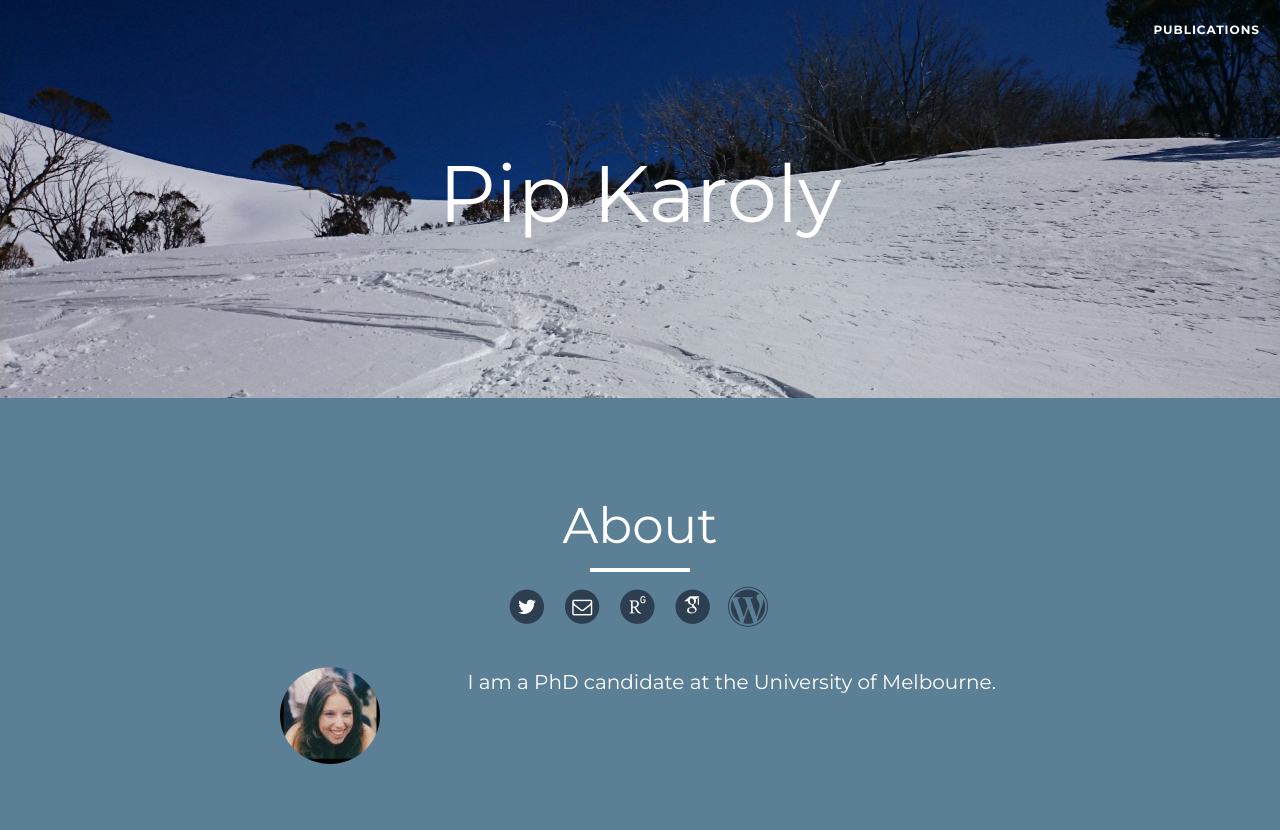
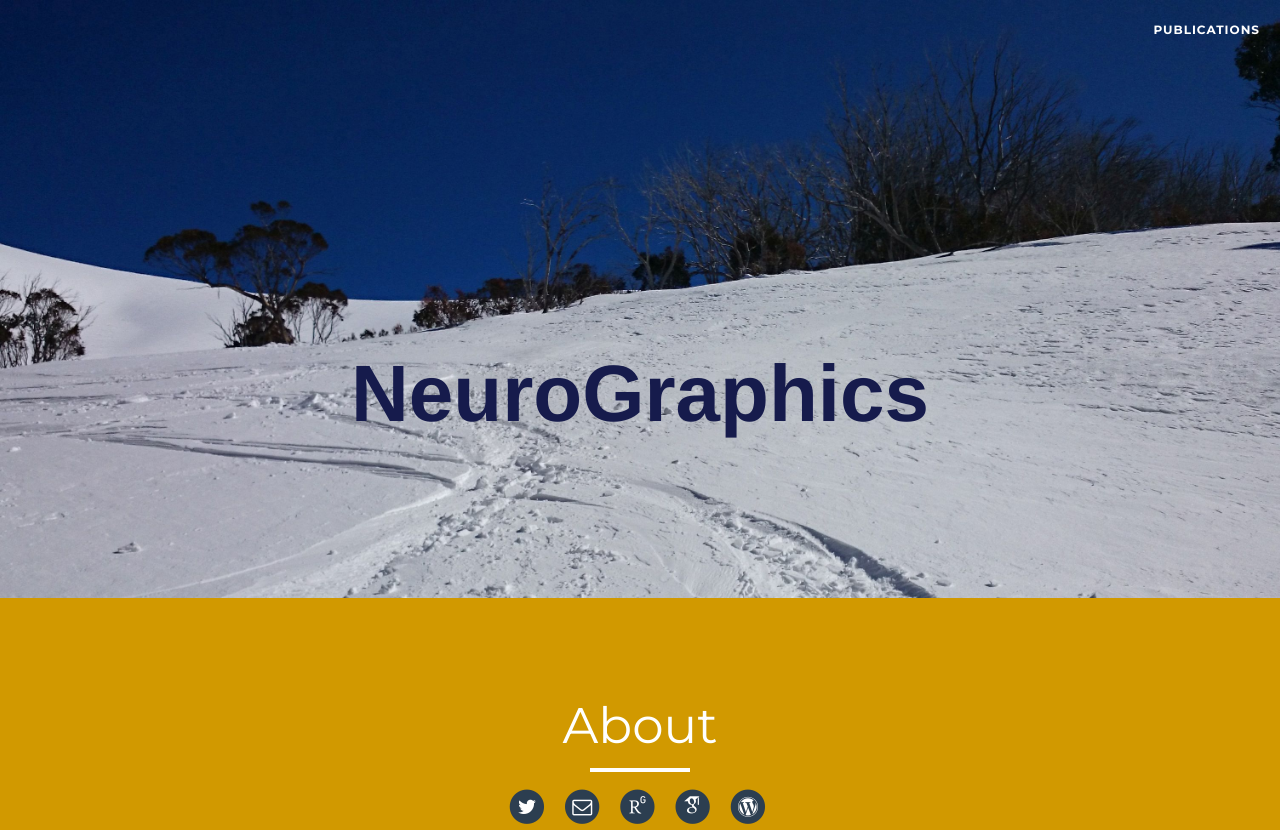
Before and after one commit to pkaroly/NeuroGraphics, a plain HTML site: page index.html in a window 1280 px wide. Shown: the top 830 px of the page. Drawn offline with Linux system fonts and the light colour scheme; files whose address does not match are found by name.

Commit message:
update about me

```diff
--- a/css/clean-blog.css
+++ b/css/clean-blog.css
@@ -16,15 +16,18 @@ p {
 p a {
   text-decoration: underline;
 }
-h1,
+h1 {
+    font-family: Ubuntu,"Helvetica Neue",Helvetica,Arial,sans-serif;
+    font-weight: 600;
+}
 h2,
 h3,
 h4,
 h5,
 h6 {
-    /*text-transform: uppercase;*/
+    /*text-transform: uppercase; Montserrat*/
     font-family: Montserrat,"Helvetica Neue",Helvetica,Arial,sans-serif;
-    font-weight: 400;
+    font-weight: 300;
 }
 a {
   color: #404040;
@@ -62,8 +65,9 @@ hr.small {
 .intro-header .site-heading,
 .intro-header .post-heading,
 .intro-header .page-heading {
+  margin-top: 200px;
   padding: 100px 0 50px;
-  color: white;
+  color:  #161B4C;
 }
 @media only screen and (min-width: 768px) {
   .intro-header .site-heading,
@@ -180,8 +184,7 @@ section h2 {
 
 section.success {
     color: #fff;
-    /*background: #18bc9c;*/
-    background: #5B7F95;
+    background: #D19900;
 }
 
 section.success a,
--- a/index.html
+++ b/index.html
@@ -22,7 +22,7 @@
     <link href="css/nav2.css" rel="stylesheet">
 
     <!-- Custom Fonts -->
-        <link href="font-awesome/css/font-awesome.min.css" rel="stylesheet">
+    <link href="font-awesome/css/font-awesome.min.css" rel="stylesheet">
 <!--     <link rel="stylesheet" href="https://maxcdn.bootstrapcdn.com/font-awesome/4.5.0/css/font-awesome.min.css"> -->
     <link rel="stylesheet" href="font-awesome/css/academicons.css">
 
@@ -80,7 +80,7 @@
             <div class="row">
                 <div class="col-lg-8 col-lg-offset-2 col-md-10 col-md-offset-1">
                     <div class="site-heading">
-                        <h1>Pip Karoly</h1>
+                        <h1>NeuroGraphics</h1>
                         <!-- <hr class = "small"> -->
                         <!-- <span class="subheading">Epilepsy - Seizure Prediction - Neural Modelling</span> -->
                     </div>
@@ -140,8 +140,9 @@
 
                             <li>
                                 <a target = "_blank" href="neurographics.net">
-                                    <span class="fa fa-stack fa-1x">
-                                        <i class="fa fa-wordpress fa-stack-2x"></i>
+                                    <span class="fa fa-stack">
+                                        <i class="fa fa-circle fa-stack-2x"></i>
+                                        <i class="fa fa-wordpress fa-stack-1x fa-inverse"></i>
                                     </span>
                                 </a>
                             </li>
@@ -152,11 +153,11 @@
 
             <div class="row">
                 <div class="col-lg-8 col-lg-offset-2 col-md-10 col-md-offset-1">
-                    <div class="col-sm-3" style='margin-top:30px'>
-                        <img class='img-circle' src='img\pk.jpg'></img>
+                    <div class="col-sm-4" style='margin-top:30px'>
+                        <img class='img-rounded' src='img\pk2.jpg'></img>
                     </div>
-                    <div class="col-sm-9">
-                        <p>I am a PhD candidate at the University of Melbourne. </p>
+                    <div class="col-sm-6">
+                        <p> Neuroscience researcher at the University of Melbourne. I work on forecasting and seizure prediction, but play with data as much as I can. This page is for summarizing our publication results, and running experiments in data-viz </p>
                     </div>
                 </div>
             </div>
```
Also changed, not shown: css/bootstrap.css, img/pk2.jpg (added).
